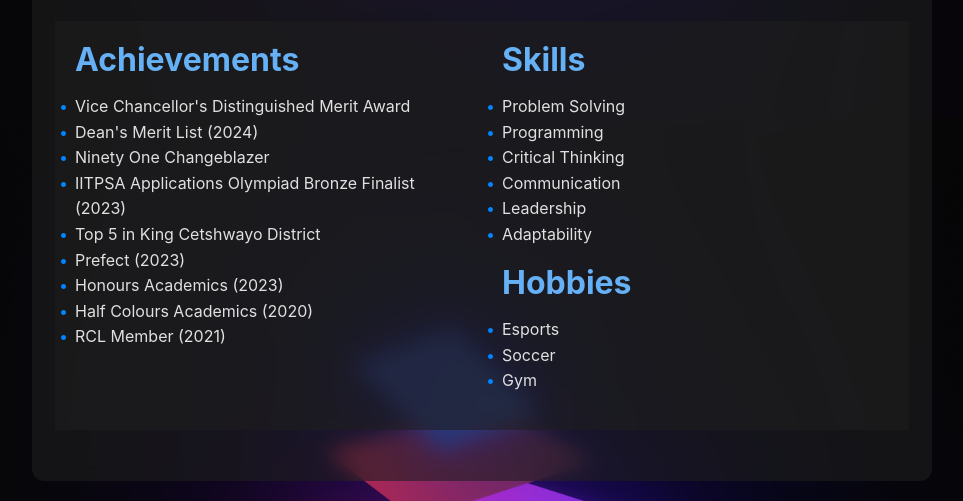
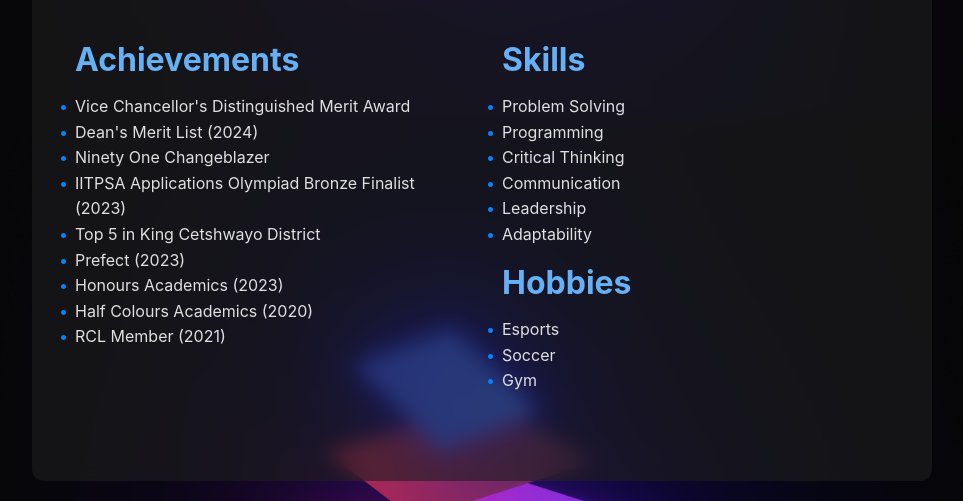
Before and after one commit to sambulozikhali/sambulozikhali.github.io, a plain HTML site: page index.html in a window 1280 px wide. Shown: the part 682-1183 px from the top of the page, without its empty margins (158-1121 px from the left). Drawn offline with nearby package versions, Linux system fonts and the light colour scheme.

Commit message:
Update style.css

```diff
--- a/style.css
+++ b/style.css
@@ -65,7 +65,7 @@ a:hover {
 
 
 .col-md-6 {
-    background-color: rgba(30, 30, 30, 0.6);
+    border-radius: 5px;
     padding: 20px;
     margin-bottom: 20px;
 
```
